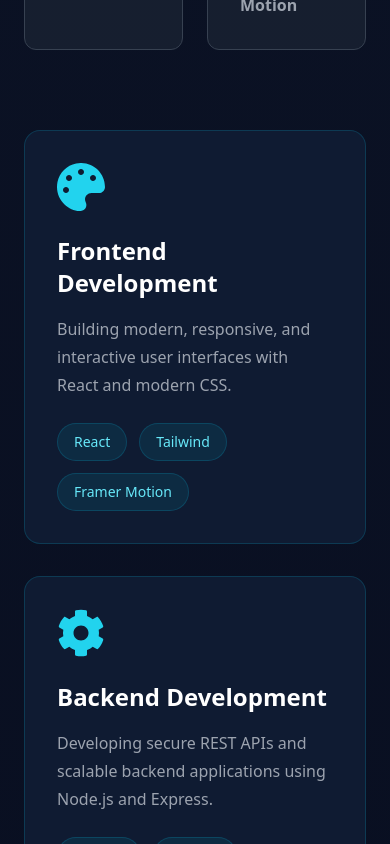
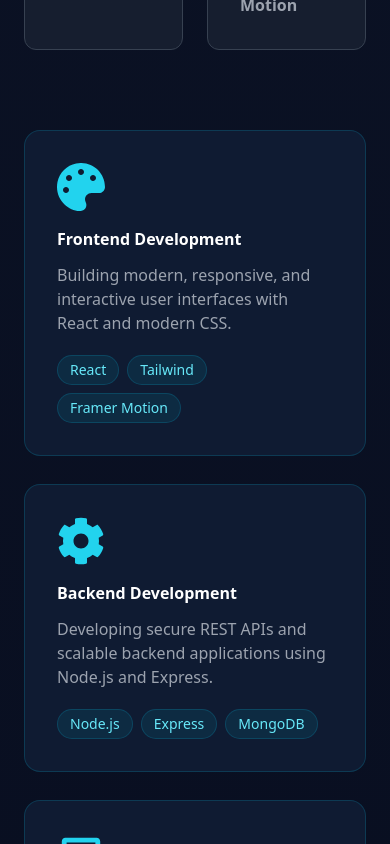
Before and after one commit to urtuqa6013-web/portfolio, a React (Vite) app in the folder client/: page / in a window 390 px wide. Shown: the part 10000-10844 px from the top of the page. Built offline with nearby package versions, Linux system fonts and the light colour scheme; the HTML template or start-up script is replaced by a standard one.

Commit message:
feat: redesign skills section with glowing cards, responsive layout, and light/dark mode support

```diff
--- a/client/src/components/Skills.jsx
+++ b/client/src/components/Skills.jsx
@@ -219,7 +219,7 @@ export default function Skills({ isDark }) {
         </div>
 
         {/* Specialties Section */}
-        <div className="grid grid-cols-1 md:grid-cols-3 gap-8 mt-20">
+        <div className="grid grid-cols-1 md:grid-cols-3 gap-7 mt-20">
 
           {specialties.map((item, index) => {
             const Icon = item.icon;
@@ -243,25 +243,25 @@ export default function Skills({ isDark }) {
                     : "bg-white border-gray-200 hover:border-cyan-400 hover:shadow-xl"
                   }`}
               >
-                <Icon className="text-5xl text-cyan-400 mb-6 transition-all duration-300 group-hover:scale-110 group-hover:drop-shadow-[0_0_20px_#22d3ee]" />
+                <Icon className="text-5xl text-cyan-400 mb-4 transition-all duration-300 group-hover:scale-110 group-hover:drop-shadow-[0_0_20px_#22d3ee]" />
 
-                <h3 className={`text-2xl font-bold mb-4 ${isDark ? "text-white" : "text-gray-900"
+                <h3 className={`text-1xl font-bold mb-3 ${isDark ? "text-white" : "text-gray-900"
                   }`}
                 >
                   {item.title}
                 </h3>
 
-                <p className={`leading-7 mb-6 ${isDark ? "text-gray-400" : "text-gray-600"
+                <p className={`leading-6 mb-5 ${isDark ? "text-gray-400" : "text-gray-600"
                   }`}
                 >
                   {item.description}
                 </p>
 
-                <div className="flex flex-wrap gap-3">
+                <div className="flex flex-wrap gap-2">
                   {item.skills.map((skill) => (
                     <span
                       key={skill}
-                      className={`px-4 py-2 rounded-full text-sm font-medium border
+                      className={`px-3 py-1 rounded-full text-sm font-medium border
                      ${isDark
                           ? "bg-cyan-500/10 text-cyan-300 border-cyan-500/20"
                           : "bg-cyan-50 text-cyan-700 border-cyan-200"
```
